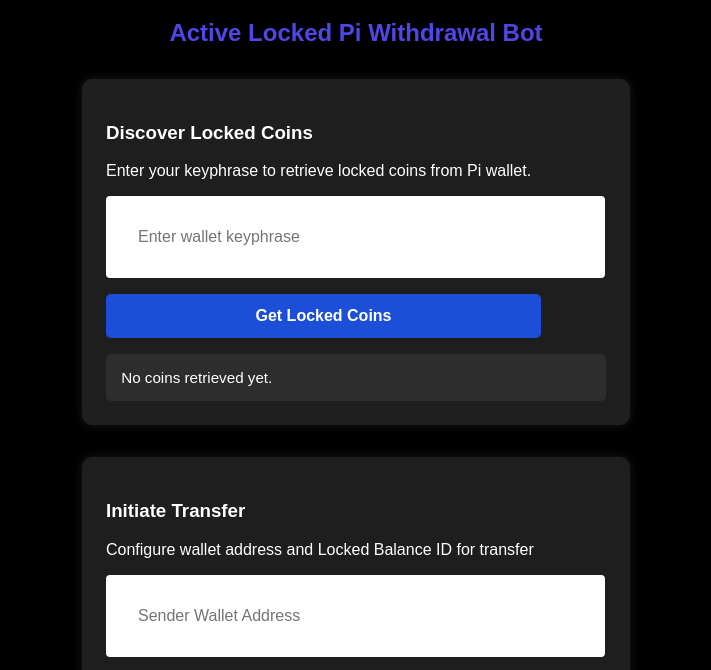
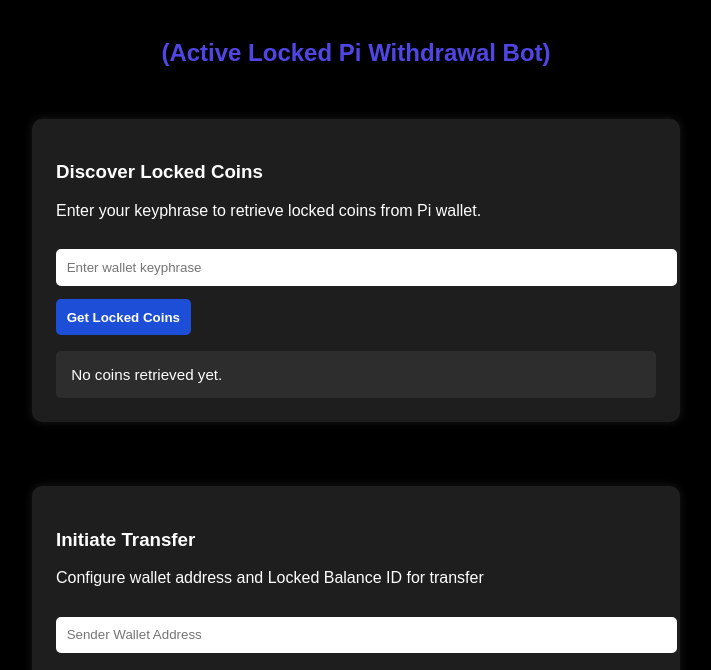
Before and after one commit to KingJaytee/alphaflasher-bot, a plain HTML site: page Index.html in a window 1280 px wide. Shown: the part 101-771 px from the top of the page, without its empty margins (284-995 px from the left). Drawn offline with Linux system fonts and the light colour scheme.

Commit message:
Update and rename AlphaFlasher.html to Index.html

```diff
--- a/AlphaFlasher.html
+++ b/Index.html
@@ -1,4 +1,3 @@
-
 <!DOCTYPE html>
 <html lang="en">
 <head>
@@ -11,10 +10,21 @@
       color: white;
       font-family: Arial, sans-serif;
       padding: 2em;
+      display: flex;
+      flex-direction: column;
+      align-items: center;
     }
     h1, h2 {
       color: #4F46E5;
       text-align: center;
+    }
+    .container {
+      display: flex;
+      flex-direction: column;
+      justify-content: center;
+      align-items: center;
+      min-height: 100vh;
+      width: 100%;
     }
     .section {
       background-color: #1e1e1e;
@@ -22,21 +32,15 @@
       padding: 1.5em;
       margin: 2em auto;
       width: 90%;
-      max-width: 500px;
-      align-items: center;
+      max-width: 600px;
       box-shadow: 0 0 10px rgba(255,255,255,0.1);
     }
-    label, input, button {
-      display: block;
-      width: 87%;
+    input {
+      width: 100%;
+      padding: 0.8em;
+      border-radius: 5px;
+      border: none;
       margin: 1em 0;
-      font-size: 1em;
-      align-content: center;
-    }
-    input {
-      padding: 2em;
-      border-radius: 4px;
-      border: none;
     }
     button {
       background-color: #1d4ed8;
@@ -57,9 +61,9 @@
   </style>
 </head>
 <body>
-
+  <div class="container">
     <h1>AlphaFlasher</h1>
-  <h2>Active Locked Pi Withdrawal Bot</h2>
+    <h2>(Active Locked Pi Withdrawal Bot)</h2>
 
     <div class="section">
       <h3>Discover Locked Coins</h3>
@@ -76,6 +80,7 @@
       <input type="text" id="receiver" placeholder="Receiver Wallet Address" />
       <button onclick="startTransfer()">Initiate Transfer</button>
       <div class="attempts" id="transferLog">No transfers yet.</div>
+    </div>
   </div>
 
   <script>
@@ -105,18 +110,16 @@
 
       if (transferInterval) clearInterval(transferInterval);
 
-      logBox.textContent = "🔁 Starting transfer loop...
-";
+      logBox.textContent = "🔁 Starting transfer loop...\n";
       transferCount = 0;
 
       transferInterval = setInterval(() => {
         transferCount++;
         const entry = `Attempt #${transferCount}: Simulated transfer from ${sender} to ${receiver}`;
-        logBox.textContent += entry + "\n";
+        logBox.textContent += entry + "\\n";
         logBox.scrollTop = logBox.scrollHeight;
       }, 1000);
     }
   </script>
-
 </body>
 </html>
```
Lines whose indentation alone changed are shown as unchanged.
